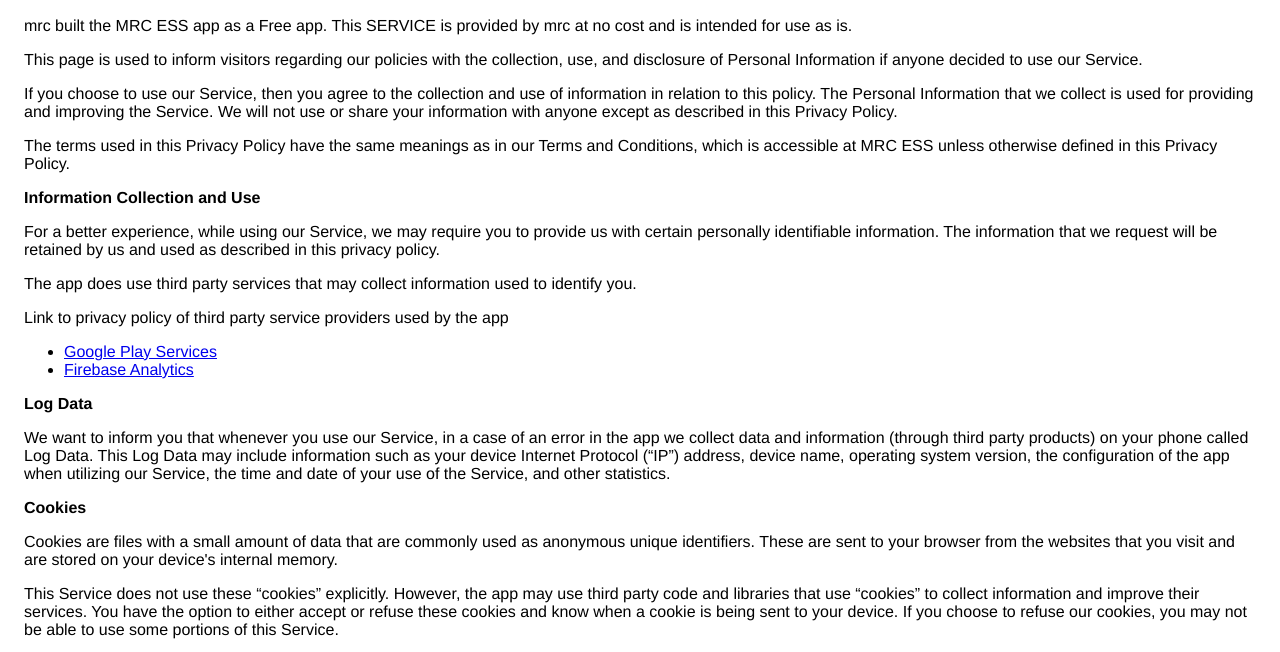
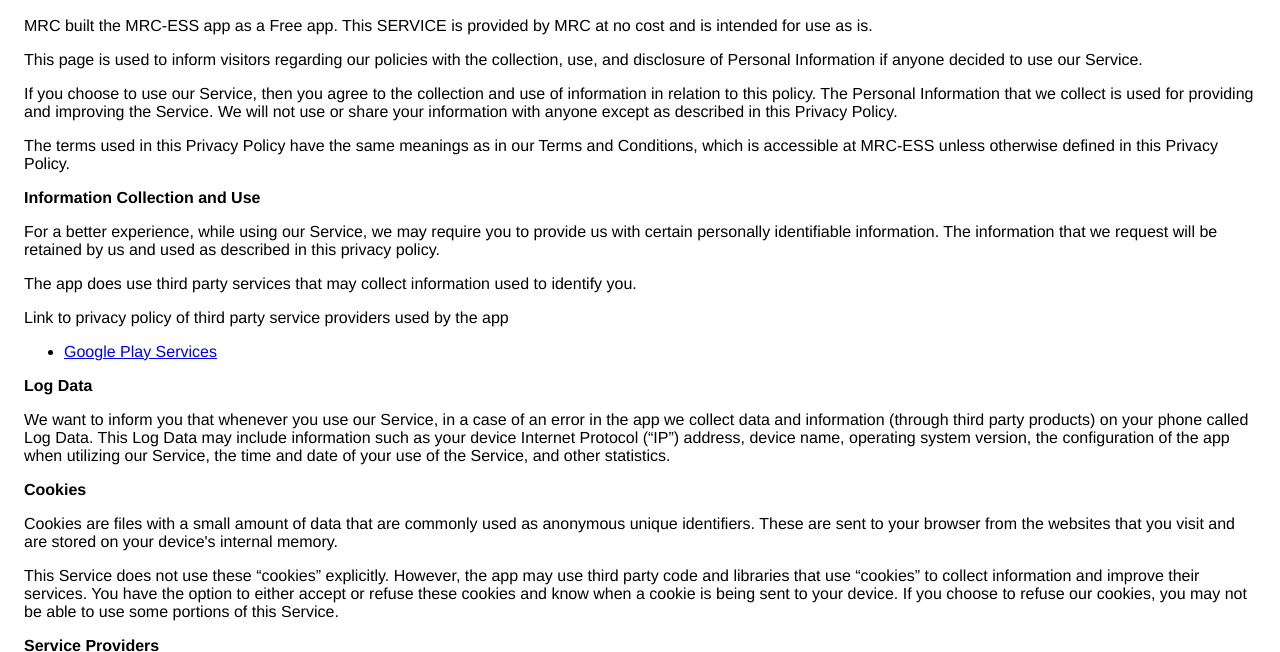
Before and after one commit to dovecheng/mrc-ess, a plain HTML site: page privacy_policy.html in a window 1280 px wide. Shown: the part 75-727 px from the top of the page. Drawn offline with Linux system fonts and the light colour scheme.

Commit message:
Add files via upload

```diff
--- a/privacy_policy.html
+++ b/privacy_policy.html
@@ -8,9 +8,9 @@
     </head>
     <body>
     <h2>Privacy Policy</h2> <p>
-                    mrc built the MRC ESS app as
+                    MRC built the MRC-ESS app as
                     a Free app. This SERVICE is provided by
-                    mrc at no cost and is intended for
+                    MRC at no cost and is intended for
                     use as is.
                   </p> <p>
                     This page is used to inform visitors regarding
@@ -28,7 +28,7 @@
                   </p> <p>
                     The terms used in this Privacy Policy have the same meanings
                     as in our Terms and Conditions, which is accessible at
-                    MRC ESS unless otherwise defined in this Privacy
+                    MRC-ESS unless otherwise defined in this Privacy
                     Policy.
                   </p> <p><strong>Information Collection and Use</strong></p> <p>
                     For a better experience, while using our Service,
@@ -42,7 +42,7 @@
                   </p> <div><p>
                       Link to privacy policy of third party service providers
                       used by the app
-                    </p> <ul><li><a href="https://www.google.com/policies/privacy/" target="_blank">Google Play Services</a></li><!----><li><a href="https://firebase.google.com/policies/analytics" target="_blank">Firebase Analytics</a></li><!----><!----><!----><!----><!----><!----><!----><!----></ul></div> <p><strong>Log Data</strong></p> <p>
+                    </p> <ul><li><a href="https://www.google.com/policies/privacy/" target="_blank">Google Play Services</a></li><!----><!----><!----><!----><!----><!----><!----><!----><!----><!----></ul></div> <p><strong>Log Data</strong></p> <p>
                     We want to inform you that whenever
                     you use our Service, in a case of an error in the
                     app we collect data and information (through third
```
